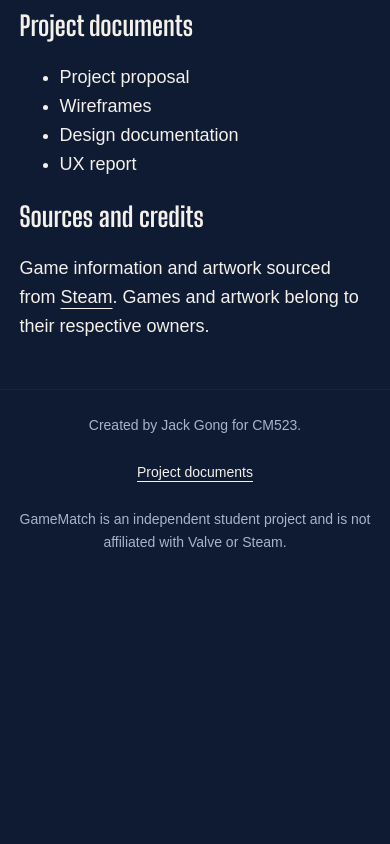
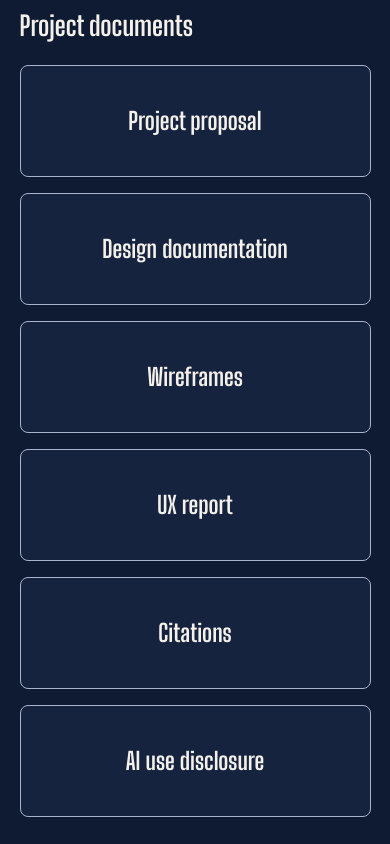
Before and after one commit to JackG2027/Jiahua-Gong-CM523-Final-Project, a plain HTML site: page about.html in a window 390 px wide. Shown: the part 900-1744 px from the top of the page. Before the commit the page ends 1477 px from the top, so only its background shows below. Drawn offline with Linux system fonts and the light colour scheme; a web font is replaced by a local one.

Commit message:
Style primary actions and project document cards
Add shared styling for primary links and quiz submit buttons
Add hover and pressed states to primary actions
Arrange six project document links in a three-column grid
Use two columns at 768px and one column at 480px
Style document cards with consistent spacing and hover feedback

```diff
--- a/about.html
+++ b/about.html
@@ -85,27 +85,48 @@
     </p>
   </section>
 
-  <section id="project-documents">
-    <h2 id="documents-title">Project documents</h2>
+ <section id="project-documents">
+  <h2>Project documents</h2>
 
-    <!-- Turn these titles into links when the documents are ready. -->
-    <ul>
-      <li>Project proposal</li>
-      <li>Wireframes</li>
-      <li>Design documentation</li>
-      <li>UX report</li>
-    </ul>
-  </section>
+  <ul class="document-grid">
+    <li>
+      <a class="document-link" href="PASTE_PROPOSAL_URL">
+        Project proposal
+      </a>
+    </li>
 
-  <section id="credits">
-    <h2 id="credits-title">Sources and credits</h2>
+    <li>
+      <a class="document-link" href="">
+        Design documentation
+      </a>
+    </li>
 
-    <p>
-      Game information and artwork sourced from
-      <a href="https://store.steampowered.com/">Steam</a>.
-      Games and artwork belong to their respective owners.
-    </p>
-  </section>
+    <li>
+      <a class="document-link" href="https://drive.google.com/file/d/1TMj_tor_kPgyBj4rtlNAKkOtyKVSqGGo/view?usp=sharing">
+        Wireframes
+      </a>
+    </li>
+
+    <li>
+      <a class="document-link" href="https://www.figma.com/design/ZsrrcD2uJ7fpyzbAUCu5RH/CM523-Design-Document?node-id=1-2&t=EL61bALwlZC3W36d-1">
+        UX report
+      </a>
+    </li>
+
+    <li>
+      <a class="document-link" href="">
+        Citations
+      </a>
+    </li>
+
+    <li>
+      <a class="document-link" href="">
+        AI use disclosure
+      </a>
+    </li>
+  </ul>
+</section>
+
 </main>
     <footer class="site-footer">
       <div class="container">
--- a/styles/styles.css
+++ b/styles/styles.css
@@ -157,6 +157,65 @@ button, input {
   color: var(--accent);
 }
 
+.primary-link, .primary-button {
+  display: inline-flex;
+  align-items: center;
+  justify-content: center;
+  min-height: 3rem;
+  padding: 0.75rem 1.5rem;
+  border: 2px solid transparent;
+  border-radius: 8px;
+  background-color: var(--accent);
+  color: var(--background);
+  font-size: 1rem;
+  font-weight: 700;
+  line-height: 1.4;
+  text-align: center;
+  text-decoration: none;
+  cursor: pointer;
+}
+
+.primary-link:hover, .primary-button:hover {
+  background-color: var(--text);
+}
+
+.primary-link:active, .primary-button:active {
+  border-color: var(--accent);
+  background-color: var(--surface);
+  color: var(--text);
+}
+
+.document-grid {
+  display: grid;
+  grid-template-columns: repeat(3, minmax(0, 1fr));
+  gap: 1rem;
+  margin: 1.5rem 0 0;
+  padding: 0;
+  list-style: none;
+}
+
+.document-link {
+  display: flex;
+  align-items: center;
+  justify-content: center;
+  min-height: 7rem;
+  height: 100%;
+  padding: 1.25rem;
+  border: 1px solid var(--muted);
+  border-radius: 8px;
+  background-color: var(--surface);
+  color: var(--text);
+  font-family: var(--font-heading);
+  font-size: 1.5rem;
+  line-height: 1.3;
+  text-align: center;
+  text-decoration: none;
+}
+
+.document-link:hover {
+  border-color: var(--accent);
+  color: var(--accent);
+}
 
 @media (max-width: 768px) {
   .header-content {
@@ -169,8 +228,18 @@ button, input {
     gap: 0.5rem 1rem;
   }
 
-    .site-footer {
+  .site-footer {
     margin-top: 3rem;
     padding-block: 1.5rem;
   }
+
+  .document-grid {
+    grid-template-columns: repeat(2, minmax(0, 1fr));
+  }
 }
+
+@media (max-width: 480px) {
+  .document-grid {
+    grid-template-columns: 1fr;
+  }
+}
```
